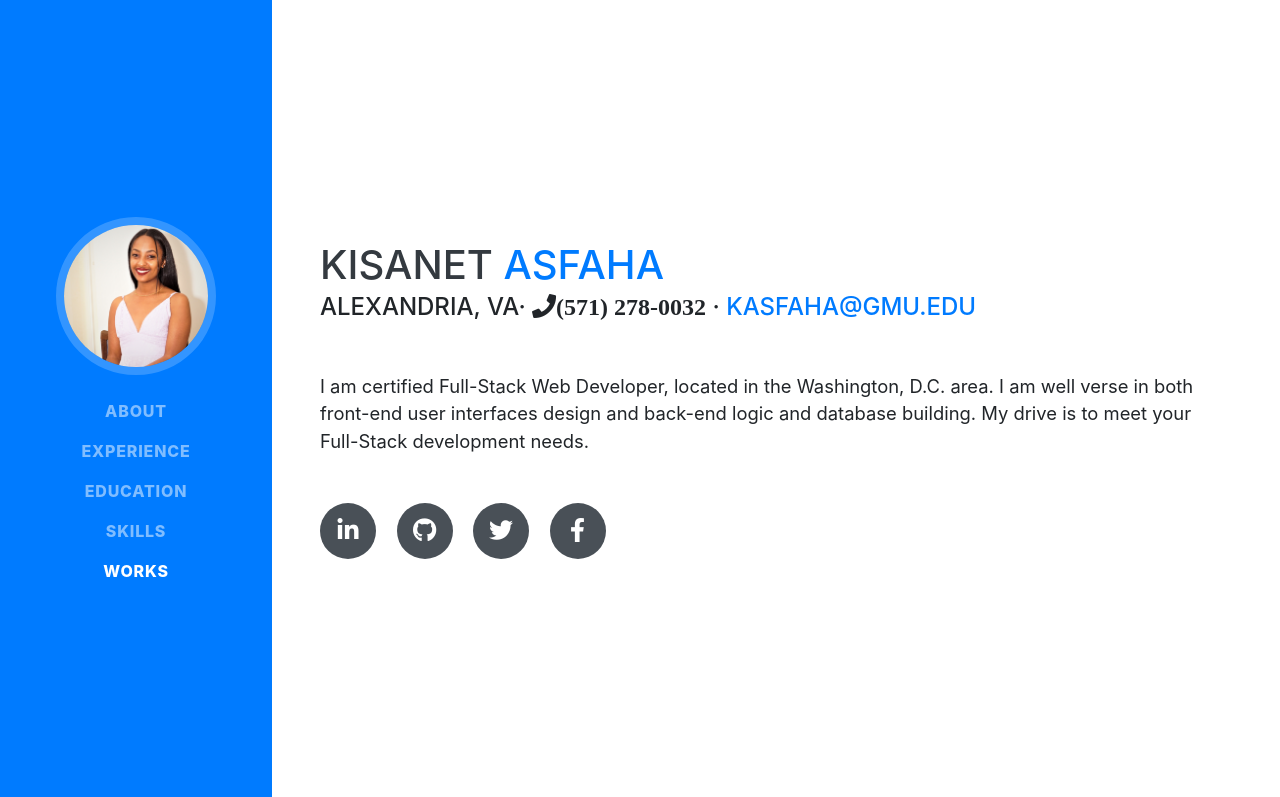
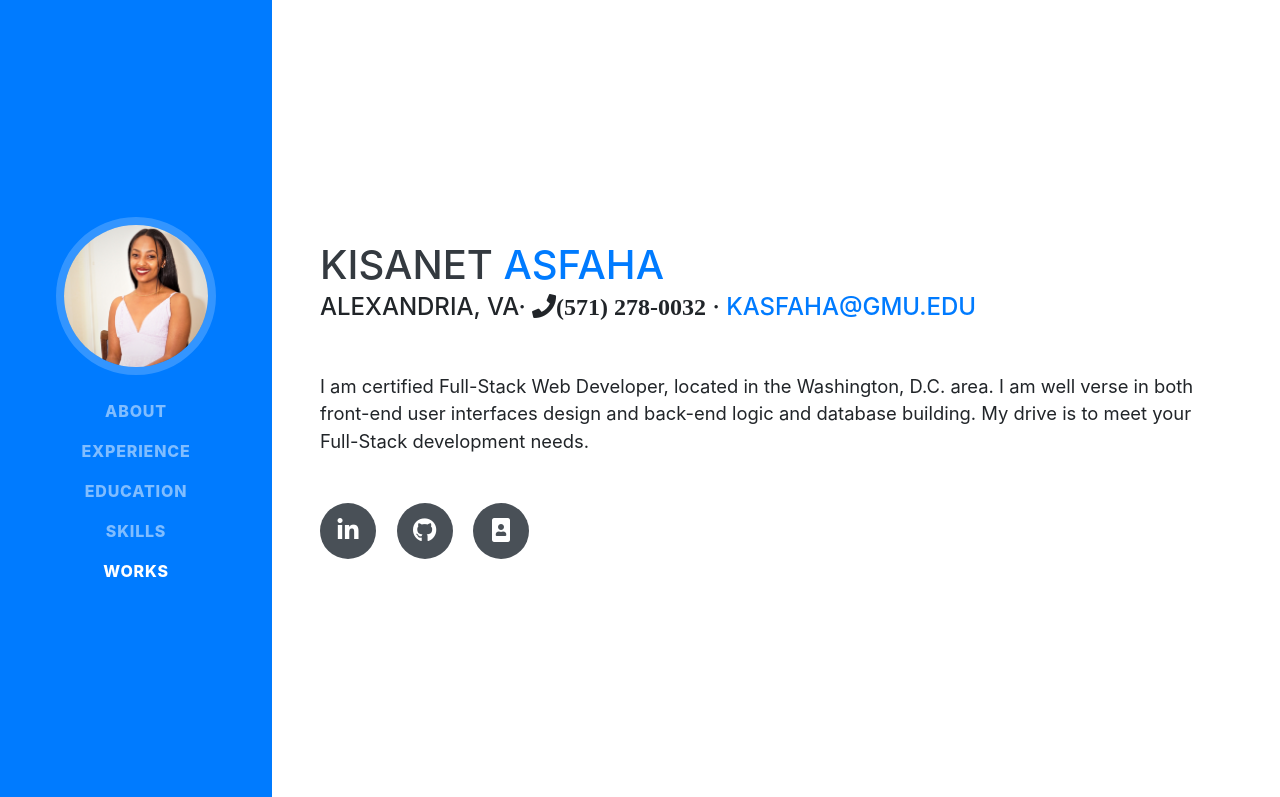
Before and after one commit to KisanetA/portfolio, a website with bundled scripts: page index.html in a window 1280 px wide. Shown: the top 797 px of the page. Built offline with nearby package versions, Linux system fonts and the light colour scheme; a web font is replaced by a local one.

Commit message:
added link

```diff
--- a/index.html
+++ b/index.html
@@ -79,11 +79,8 @@
           <a href="https://github.com/KisanetA">
             <i class="fab fa-github"></i>
           </a>
-          <a href="#">
-            <i class="fab fa-twitter"></i>
-          </a>
-          <a href="#">
-            <i class="fab fa-facebook-f"></i>
+          <a href="https://kisaneta.github.io/portfolio/">
+            <i class="fas fa-portrait"></i>
           </a>
         </div>
       </div>
```
